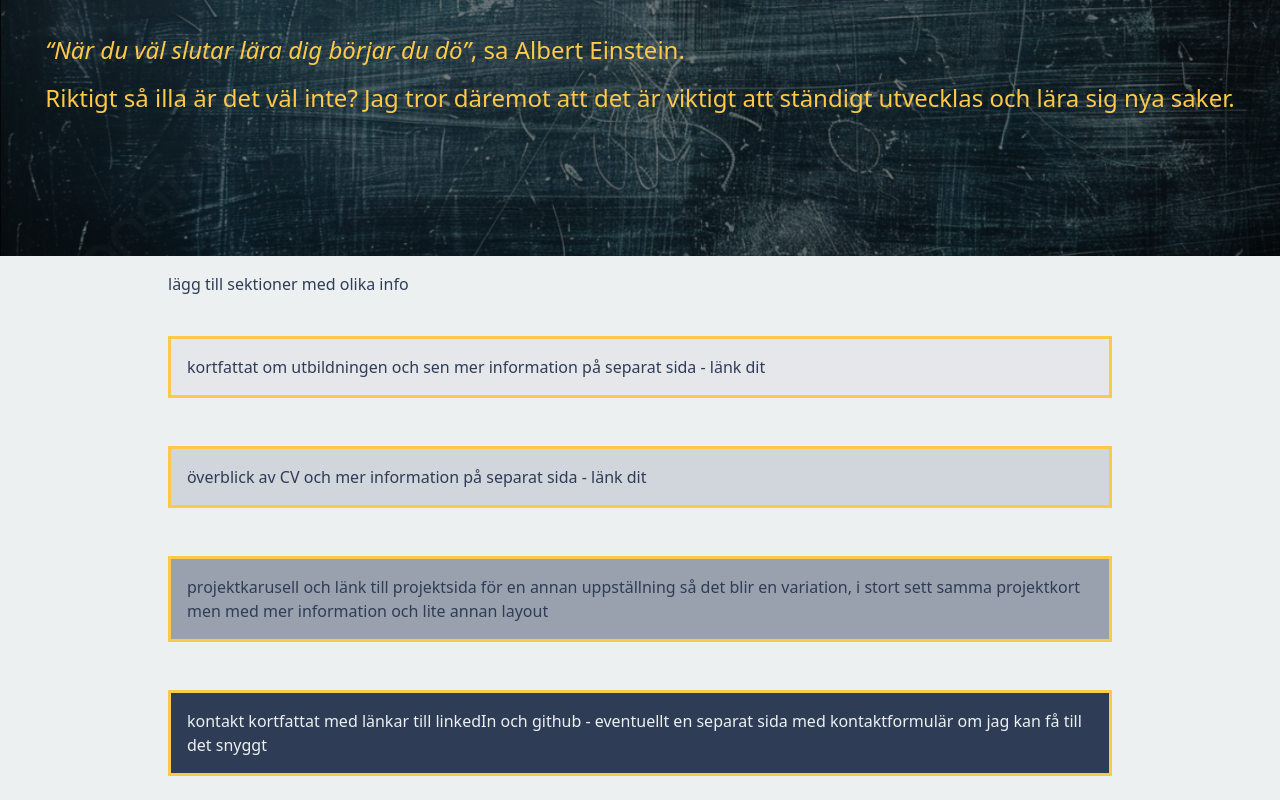
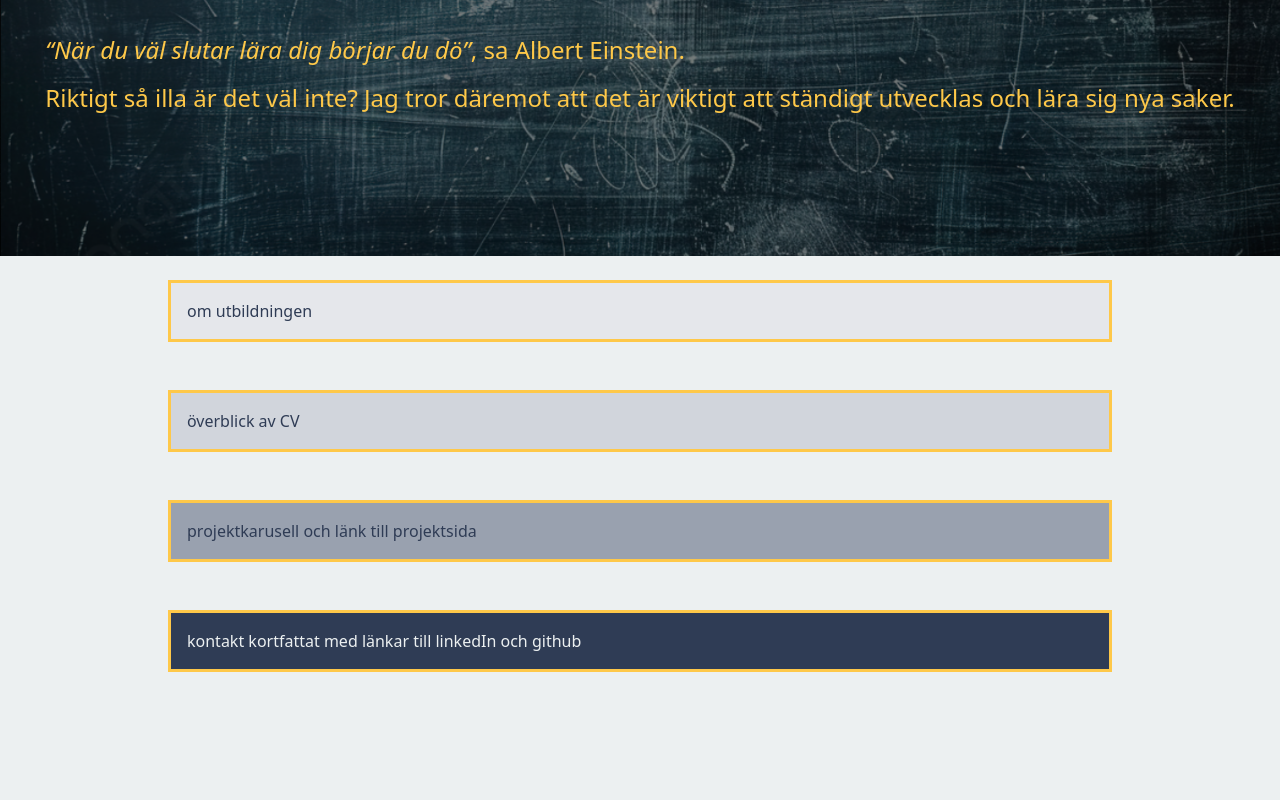
Before and after one commit to annkar73/portfolio-nextjs, a Next.js app: page / in a window 1280 px wide. Shown: the part 284-1084 px from the top of the page. After the commit the page ends 980 px from the top, so only its background shows below. Built offline with nearby package versions, Linux system fonts and the light colour scheme.

Commit message:
add todos tp pages

```diff
--- a/src/app/contact/page.tsx
+++ b/src/app/contact/page.tsx
@@ -4,6 +4,7 @@ export default function OmPage() {
     <main className="p-6">
       <h1 className="text-3xl font-bold mb-4">Kontakt</h1>
       <p>Här kan du lägga till kontaktuppgifter.</p>
+      <p>Eventuellt ett kontaktformulär med EmailJS om jag får till det snyggt</p>
     </main>
   );
 }
--- a/src/app/edu/page.tsx
+++ b/src/app/edu/page.tsx
@@ -4,6 +4,7 @@ export default function OmPage() {
     <main className="p-6">
       <h1 className="text-3xl font-bold mb-4">Om utbildningen</h1>
       <p>Här kan du skriva om din utbildning, kurser, och vad du lärt dig.</p>
+      <p>Eventuellt lägga in en bild på examensbevis och betyg?</p>
     </main>
   );
 }
--- a/src/app/page.tsx
+++ b/src/app/page.tsx
@@ -7,22 +7,18 @@ export default function Home() {
       <Hero />
 
       <main className="flex flex-col gap-[32px] row-start-2 items-center max-w-5xl mx-auto px-10 py-4 sm:items-start">
-          lägg till sektioner med olika info
+
           <div className="border-(--color-accent) border-3 bg-gray-200 w-full dark:bg-gray-800 p-4 my-2 rounded-none">
-            kortfattat om utbildningen och sen mer information på separat sida -
-            länk dit
+            om utbildningen
           </div>
           <div className="border-(--color-accent) border-3 bg-gray-300 w-full dark:bg-gray-800 p-4 my-2 rounded-none">
-            överblick av CV och mer information på separat sida - länk dit
+            överblick av CV
           </div>
           <div className="border-(--color-accent) border-3 bg-gray-400 w-full dark:bg-gray-800 p-4 my-2 rounded-none">
-            projektkarusell och länk till projektsida för en annan uppställning
-            så det blir en variation, i stort sett samma projektkort men med mer
-            information och lite annan layout
+            projektkarusell och länk till projektsida
           </div>
           <div className="border-(--color-accent) border-3 bg-(--color-foreground) text-(--color-background) w-full dark:bg-gray-800 p-4 my-2 rounded-none">
-            kontakt kortfattat med länkar till linkedIn och github - eventuellt
-            en separat sida med kontaktformulär om jag kan få till det snyggt
+            kontakt kortfattat med länkar till linkedIn och github
           </div>
       </main>
     </>
--- a/src/app/projects/page.tsx
+++ b/src/app/projects/page.tsx
@@ -3,7 +3,8 @@ export default function OmPage() {
   return (
     <main className="p-6">
       <h1 className="text-3xl font-bold mb-4">Projekt</h1>
-      <p>Här kan du skriva om olika projekt</p>
+      <p>Visning av olika projekt</p>
+      <p>Lägg in det som cards som visas alternerande vänster- och högerjusterat på desktop och i en kolumn i mobil. Tablet återstår att se beroende på vad som får plats.</p>
     </main>
   );
 }
```
